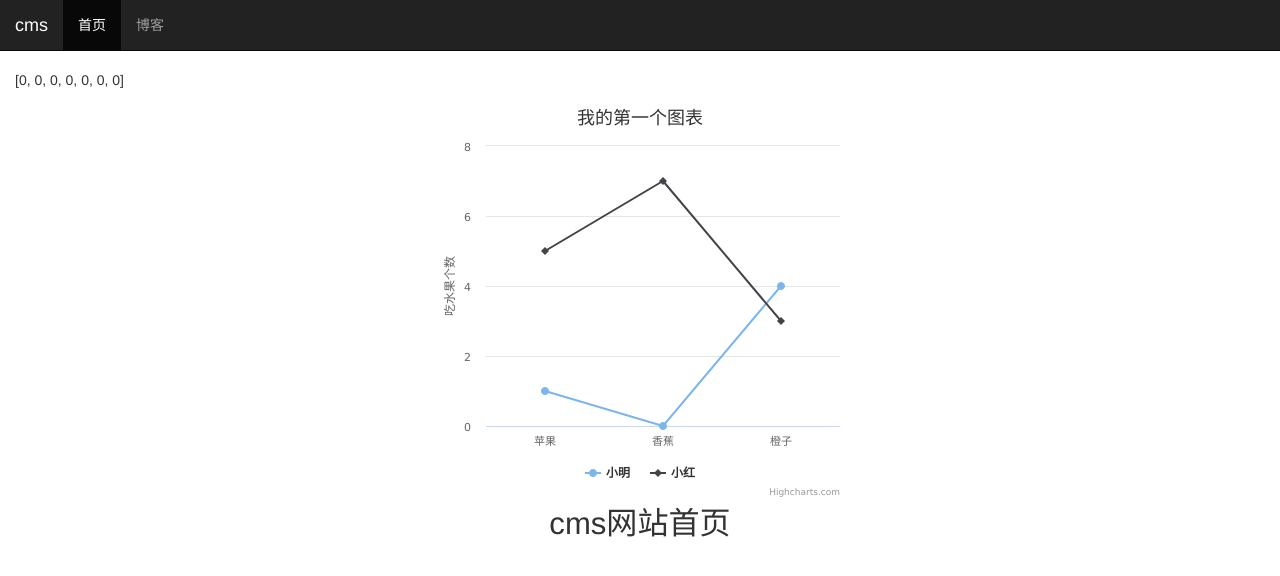
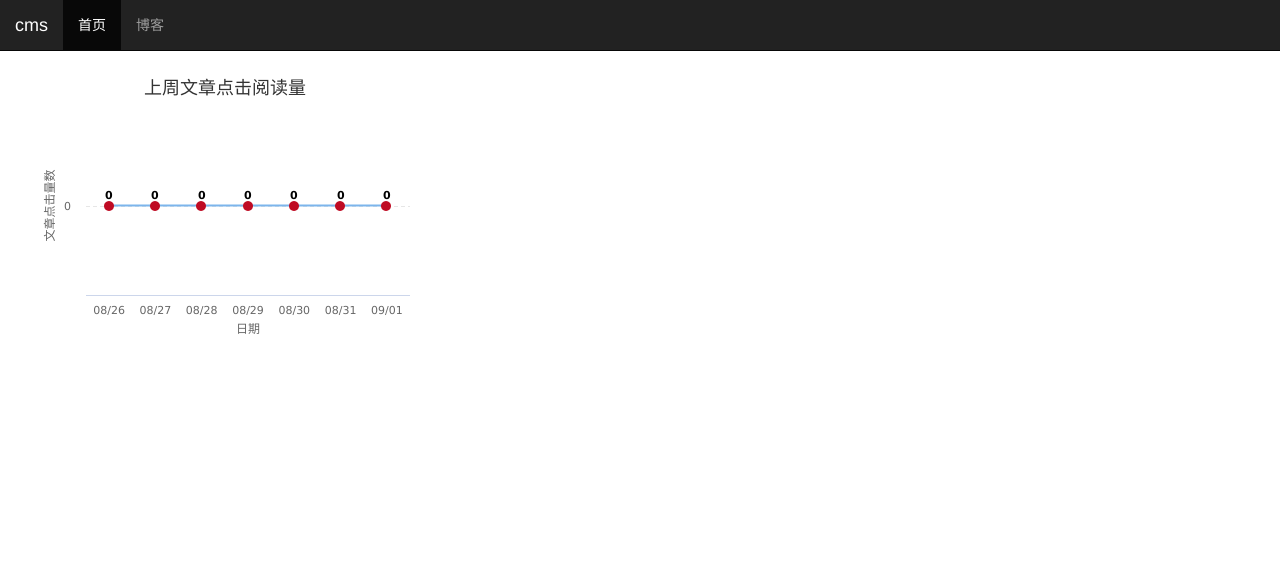
Before and after one commit to domarshmello/blog, a Django app: page / in a window 1280 px wide. Shown: the top 576 px of the page. Run offline with Django 3.2, Linux system fonts and the light colour scheme; data comes from the database, SQL or seed files in the repository; parts of the project's set-up code (start-up, migrations or seed data) failed here and were passed over; some libraries are stand-ins or nearby versions.

Commit message:
统计一周文章点击量

```diff
--- a/blog/views.py
+++ b/blog/views.py
@@ -19,5 +19,6 @@ def home(request):
 
     context = {}
     # 将阅读量写到对象read_nums
+    context['dates'] = dates
     context['read_nums'] = read_nums
     return render_to_response('home.html', context)
--- a/static/home.css
+++ b/static/home.css
@@ -1,8 +1,5 @@
 h3.home-content {
     font-size: 222%;
-    position: absolute;
-    left: 50%;
-    top: 50%;
     text-align: center;
     transform: translate(-50%,-50%);
     margin-top: 4em;
--- a/templates/home.html
+++ b/templates/home.html
@@ -9,54 +9,33 @@
 {% block header_extends %}
     <link rel="stylesheet" href="{% static 'home.css' %}">
     <!--引入hcharts-->
-<script src="http://cdn.hcharts.cn/highcharts/highcharts.js"></script>
+
 {% endblock %}
 
 {% block nav_home_active %}active{% endblock %}
 
 {% block content %}
 
-    <h3 class="home-content">cms网站首页</h3>
-    <p>{{read_nums}}</p>
-
+    <div class="container-fluid">
+        <div class="row">
+            <div   id="container" class="col-sm-6 col-md-6 col-lg-6">
                 <!-- 图表容器 DOM -->
                 <!--在绘图前我们需要为 Highcharts 准备一个 DOM 容器，并指定其大小-->
-<!--<div id="container"></div>-->
-<div id="container" style="width: 600px;height:400px;"></div>
-<script>
-    // 图表配置
-    let options = {
-        chart: { type: 'line' },
-        // title: { text: null },
-        title: '上一周文章点击阅读量',
-        xAxis: {
-            categories: {{ dates|safe }}   // x 轴分类
-            tickmarkPlacement: 'on', //替换
-    },
-    yAxis: {
-        title: { text: null },
-        labels:{ enabled: false },
-        gridLineDashStyle: 'Dash',
-    },
-    series: [   // 数据列
-        name: '阅读量',                     // 数据列名
-        data: {{ read_nums }}              // 数据
-    }],
-    plotOptions: {
-        line: {
-            dataLabels: {enabled: true
-            }
-        }
-    },
-    legend: { enabled: false },
-    credits: { enabled: false },
-    };
 
-    // 图表初始化函数
-    var chart = Highcharts.chart('container', options);
-</script>
+                <div id="container"></div>
+
+            </div>
+            <div class="col-sm-6 col-md-6 col-lg-6">
+                <div id="container"></div>
+            </div>
+        </div>
+    </div>
 
 
+{#    <p>{{ read_nums }}</p>#}
+
+
+    <script src="http://cdn.hcharts.cn/highcharts/highcharts.js"></script>
     <script>
         // 图表配置
         var options = {
@@ -64,25 +43,42 @@
                 type: 'line'                          //指定图表的类型，默认是折线图（line）
             },
             title: {
-            text: '我的第一个图表'                 // 标题
+                {#text: null                 // 标题#}
+                text: '上周文章点击阅读量'
             },
             xAxis: {
-            categories: ['苹果', '香蕉', '橙子']   // x 轴分类
+                title: {
+                    text: '日期'                // y 轴标题
+                },
+                categories: {{ dates|safe }},  // x 轴分类
+                tickmarkPlacement: 'on'
             },
             yAxis: {
                 title: {
-                text: '吃水果个数'                // y 轴标题
+                    text: '文章点击量数'                // y 轴标题
+                },
+                {#labels: {enabled: false},#}
+                gridLineDashStyle: 'Dash' //背景虚线
+            },
+            series: [{                              // 数据列
+                name: '点击量',                        // 数据列名
+                data: {{ read_nums }},              // 数据  ps 数据如果相同的话 影响纵轴的判断 会成一条直线
+                {# data: [5, 7, 3] ,#}
+                marker: {
+                    fillColor: '#BF0B23',
+                    radius: 5
+                }
+            }],
+            plotOptions: {
+                line: {
+                    dataLabels: {enabled: true}
                 }
             },
-        series: [{                              // 数据列
-            name: '小明',                        // 数据列名
-            data: [1, 0, 4]                     // 数据
-        }, {
-            name: '小红',
-            data: [5, 7, 3]
-        }]
+            legend: {enabled: false},
+            credits: {enabled: false}
         };
         // 图表初始化函数
         var chart = Highcharts.chart('container', options);
+        console.log({{ read_nums }})
     </script>
 {% endblock %}
```
Also changed, not shown: blog/urls.py (line endings or trailing spaces), 1 other file. Lines whose indentation alone changed are shown as unchanged.
